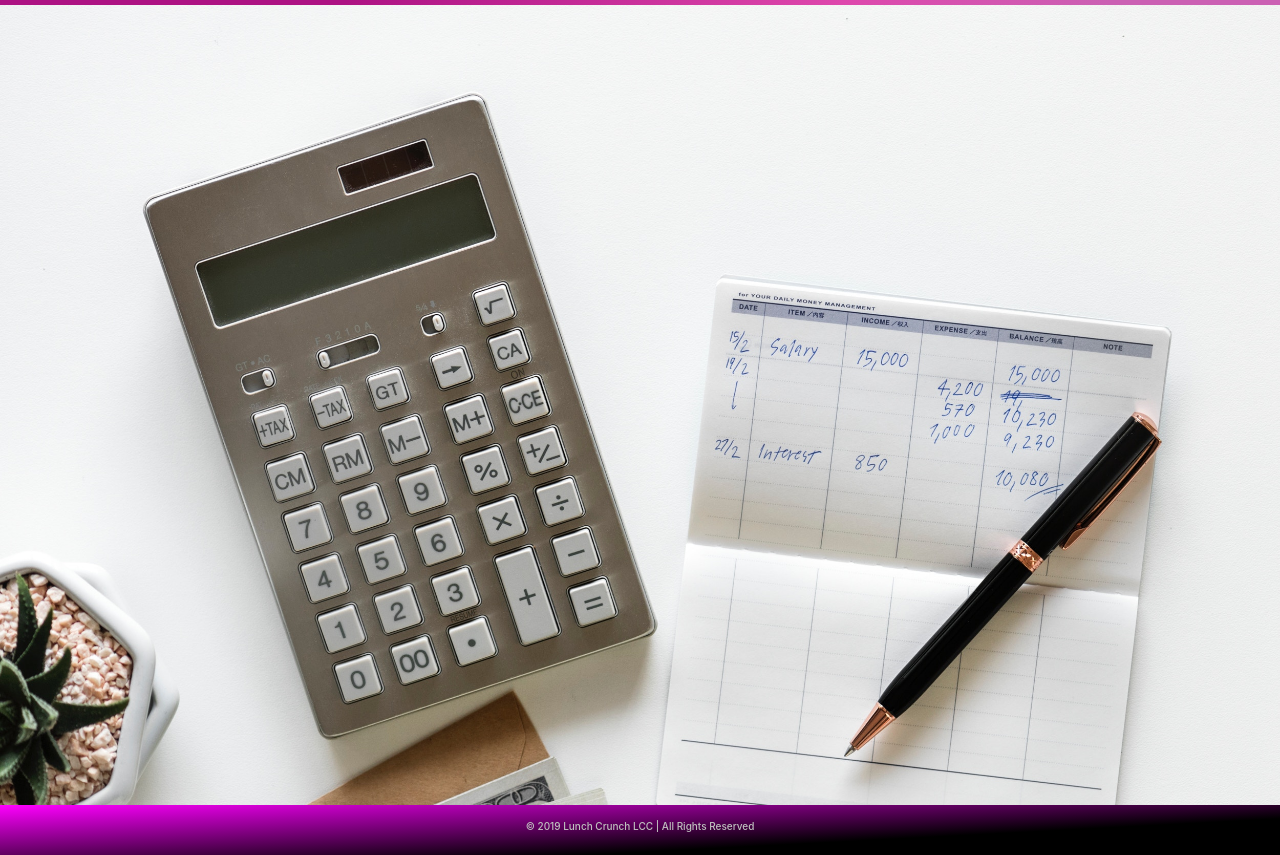
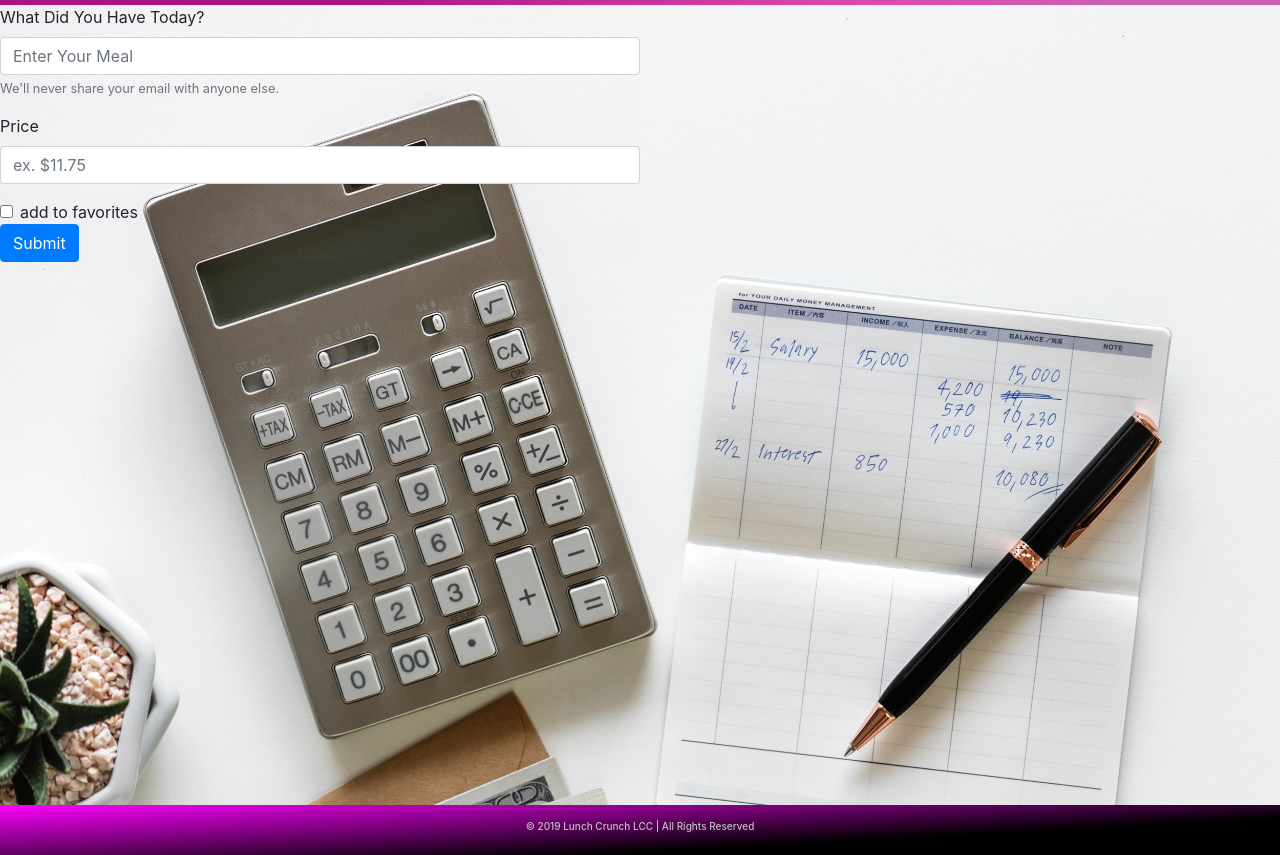
Before and after one commit to Alom310/Lunch_Crunch_App, a website: page views/dashboard.html in a window 1280 px wide. Shown: the part 54-909 px from the top of the page. Drawn offline with nearby package versions, Linux system fonts and the light colour scheme; files whose address does not match are found by name.

Commit message:
created input form on dashboard -tris

```diff
--- a/public/styles/dashstyles.css
+++ b/public/styles/dashstyles.css
@@ -60,6 +60,11 @@ Footer
     color:silver;
     padding-top:15px;
 }
+form {
+    width:50%;
+    background-color:rgba(255, 153, 204, .02);
+
+}
 /* ------------
 Media Query
 ------------- */
--- a/views/dashboard.html
+++ b/views/dashboard.html
@@ -29,7 +29,22 @@
       </nav>
 <!-- Header -->
 <section id='transactions'>
-
+    <form>
+        <div class="form-group">
+          <label for="exampleInputMeal">What Did You Have Today?</label>
+          <input type="name" class="form-control" id="exampleInputMeal" aria-describedby="emailHelp" placeholder="Enter Your Meal">
+          <small id="emailHelp" class="form-text text-muted">We'll never share your email with anyone else.</small>
+        </div>
+        <div class="form-group">
+          <label for="exampleInputPrice">Price</label>
+          <input type="password" class="form-control" id="exampleInputPrice" placeholder="ex. $11.75">
+        </div>
+        <div class="form-check">
+          <input type="checkbox" class="form-check-input" id="exampleCheck1">
+          <label class="form-check-label" for="exampleCheck1">add to favorites</label>
+        </div>
+        <button type="submit" class="btn btn-primary">Submit</button>
+      </form>
 </section>
 
 
```
